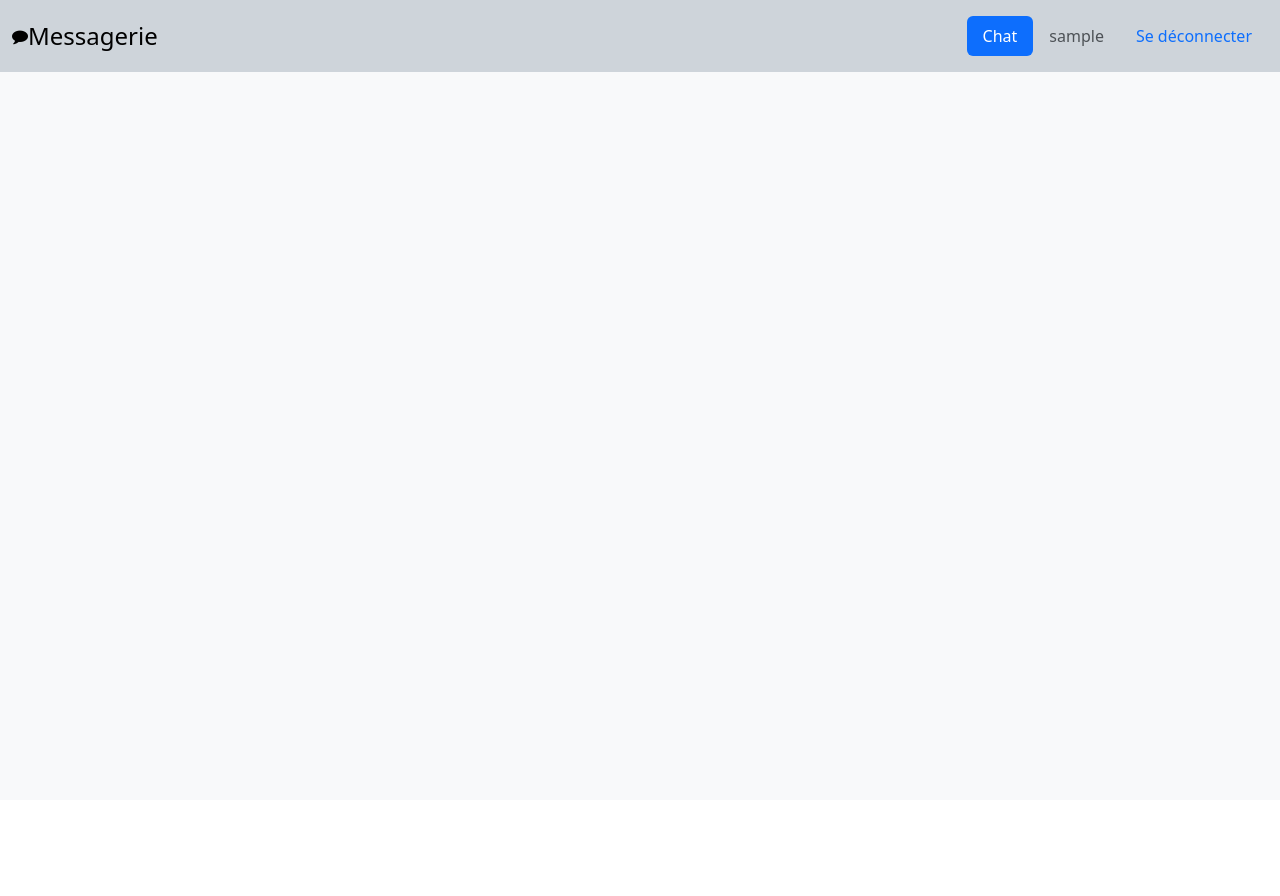
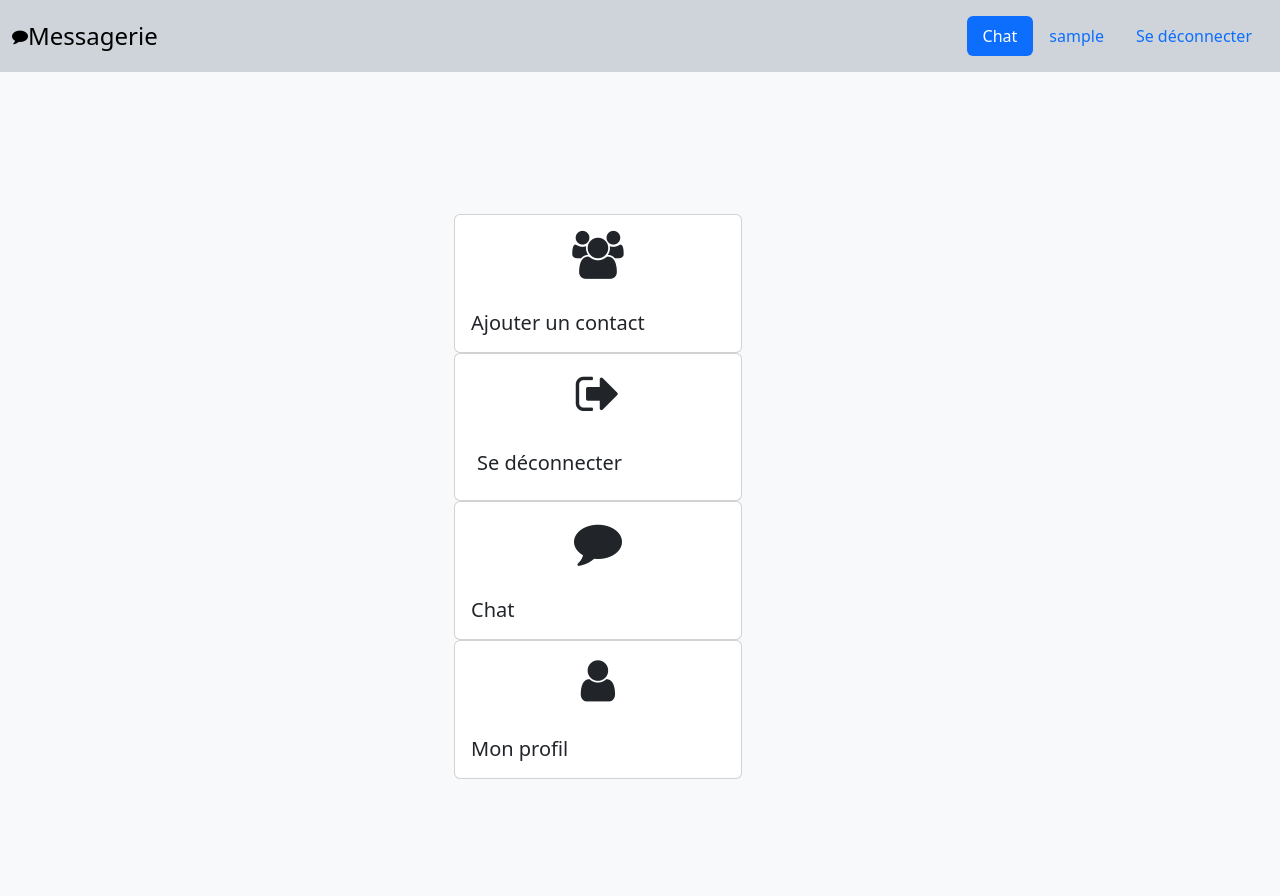
Before and after one commit to ps12trt/travail-de-maturite, a Django app: page / in a window 1280 px wide. Before the commit the page ends 72 px from the top, so only its background shows below. Run offline with Django 5.2, Linux system fonts and the light colour scheme; the visitor is signed in with stand-in values (Sample User, id 1); some libraries are stand-ins or nearby versions.

Commit message:
added various pages

```diff
--- a/chat/consumers.py
+++ b/chat/consumers.py
@@ -28,6 +28,12 @@
 
         self.room.online.add(self.user)
         self.room.save()
+
+        last_messages = reversed(Message.objects.filter(room=self.room).order_by('-timestamp')[:50])
+        for message in last_messages:
+            self.send(text_data=json.dumps({
+                'message': message.content
+            }))
 
     def disconnect(self, close_code):
 
--- a/chat/templates/header.html
+++ b/chat/templates/header.html
@@ -7,7 +7,7 @@
         <ul class="nav nav-pills">
             <li class="nav-item"><a class="nav-link active" href="{% url 'chat' %}" aria-current="page">Chat</a></li>
             {% if user.is_authenticated %}
-               <li class="nav-item"><a class="nav-link disabled" href="">{{ user.username }}</a></li>
+               <li class="nav-item"><a class="nav-link" href="#">{{ user.username }}</a></li>
                 <form action="{% url 'logout' %}" method="post">
                   {% csrf_token %}
                     <li class="nav-item"><button type="submit" class="nav-link btn btn-link">Se déconnecter</button></li>
--- /dev/null
+++ b/chat/templates/index.html
@@ -0,0 +1,55 @@
+{% extends "base.html" %}
+{% block title %}Messagerie{% endblock %}
+
+{% block main %}
+    {% if user.is_authenticated %}
+        <div class="container d-flex align-items-center justify-content-center vh-100">
+            <div class="col-md-6 col-lg-4 mx-auto">
+                <div class="card" style="width: 18rem;">
+                  <i class="fa fa-users fa-3x py-3 text-center" aria-hidden="true"></i>
+                  <div class="card-body">
+                    <a href="{% url 'add-contact' %}" class="card-title stretched-link h5 text-center text-decoration-none">Ajouter un contact</a>
+                  </div>
+                </div>
+                <div class="card" style="width: 18rem;">
+                  <i class="fa fa-sign-out fa-3x py-3 text-center" aria-hidden="true"></i>
+                  <div class="card-body">
+                      <form action="{% url 'logout' %}" method="post">
+                      {% csrf_token %}
+                        <button type="submit" class="card-title stretched-link h5 text-center text-decoration-none border-0 bg-body">Se déconnecter</button>
+                      </form>
+                  </div>
+                </div>
+                <div class="card" style="width: 18rem;">
+                  <i class="fa fa-comment fa-3x py-3 text-center" aria-hidden="true"></i>
+                  <div class="card-body">
+                    <a href="{% url 'chat' %}" class="card-title stretched-link h5 text-center text-decoration-none">Chat</a>
+                  </div>
+                </div>
+                <div class="card" style="width: 18rem;">
+                  <i class="fa fa-user fa-3x py-3 text-center" aria-hidden="true"></i>
+                  <div class="card-body">
+                    <a href="#" class="card-title stretched-link h5 text-center text-decoration-none">Mon profil</a>
+                  </div>
+                </div>
+            </div>
+        </div>
+    {% else %}
+        <div class="container d-flex align-items-center justify-content-center vh-100">
+            <div class="col-md-6 col-lg-4 mx-auto">
+                <div class="card" style="width: 18rem;">
+                  <i class="fa fa-sign-in fa-3x py-3 text-center" aria-hidden="true"></i>
+                  <div class="card-body">
+                    <a href="{% url 'login' %}" class="card-title stretched-link h5 text-center text-decoration-none">Se connecter</a>
+                  </div>
+                </div>
+                <div class="card" style="width: 18rem;">
+                  <i class="fa fa-plus fa-3x py-3 text-center" aria-hidden="true"></i>
+                  <div class="card-body">
+                    <a href="{% url 'signup' %}" class="card-title stretched-link h5 text-center text-decoration-none">Créer un compte</a>
+                  </div>
+                </div>
+            </div>
+        </div>
+    {% endif %}
+{% endblock %}
--- a/chat/urls.py
+++ b/chat/urls.py
@@ -1,8 +1,9 @@
 from django.urls import path
-from .views import index, room, chat
+from .views import index, room, chat, add_contact
 
 urlpatterns = [
     path('', index, name="chat-index"),
     path('chat/<str:room_name>/', room, name="chat-room"),
     path('chat/', chat, name="chat"),
+    path('add-contact/', add_contact, name="add-contact")
 ]
--- a/chat/views.py
+++ b/chat/views.py
@@ -1,14 +1,11 @@
 from django.contrib.auth.decorators import login_required
+from django.db.models import OuterRef
 from django.shortcuts import render
 from chat.models import Room, Message
 
 
 def index(request):
-    return render(request, 'base.html')
-
-
-def get_most_recent_message(room):
-    return Message.objects.filter(room=room).order_by('-timestamp').first()
+    return render(request, 'index.html')
 
 
 def chat(request):
@@ -19,7 +16,7 @@
 def room(request, room_name):
     room = Room.objects.get(name=room_name)
     rooms = Room.objects.filter(user=request.user)
-    last_message = get_most_recent_message(room)
+    last_message = Message.objects.filter(room=OuterRef('pk')).order_by('-timestamp')
     users_except_request_user = room.user.exclude(id=request.user.id)
 
     context = {
@@ -32,9 +29,8 @@
     return render(request, 'rooms/index.html', context)
 
 
-def login(request):
-    return render(request, 'account/login.html')
+def add_contact(request):
+    context = {
 
-
-def signup(request):
-    return render(request, 'account/signup.html')
+    }
+    return render(request, 'rooms/contact.html', context)
```
Also changed, not shown: chat/templates/rooms/contact.html (added, +44 -0 lines), chat/templates/rooms/index.html (+8 -5 lines).
